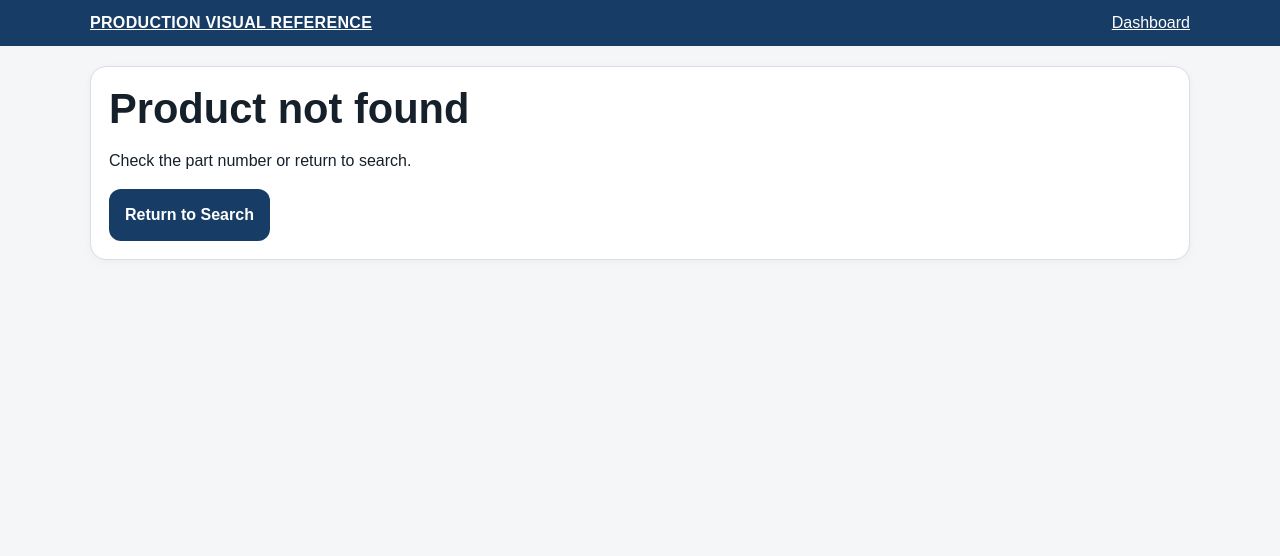
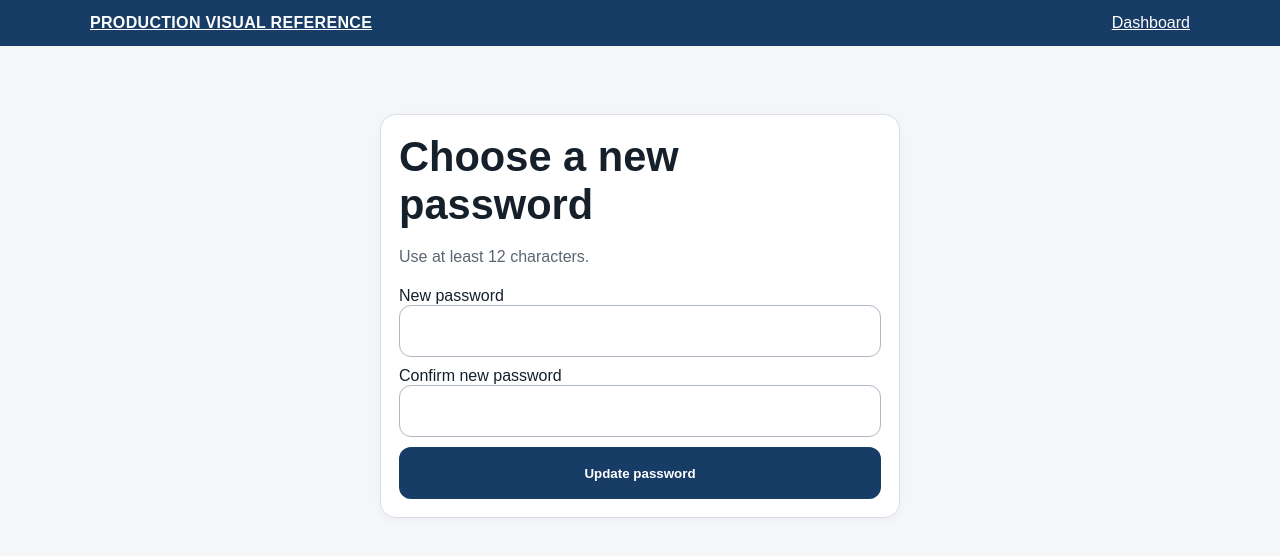
Before and after one commit to quirozr21-ops/production-visual-reference, a Next.js app: page /auth/update-password in a window 1280 px wide. Before the commit this address had no page. Shown: the top 556 px of the page. Built offline with nearby package versions, Linux system fonts and the light colour scheme.

Commit message:
Add update password page

```diff
--- /dev/null
+++ b/src/app/auth/update-password/page.tsx
@@ -0,0 +1,30 @@
+import { updatePassword } from "./actions";
+
+export default async function UpdatePasswordPage({
+  searchParams,
+}: {
+  searchParams: Promise<{ error?: string }>;
+}) {
+  const params = await searchParams;
+
+  return (
+    <main className="shell">
+      <div className="card" style={{ maxWidth: 520, margin: "48px auto" }}>
+        <h1>Choose a new password</h1>
+        <p className="muted">Use at least 12 characters.</p>
+        {params.error ? <div className="status danger">{params.error}</div> : null}
+        <form className="search-form" style={{ marginTop: 18 }} action={updatePassword}>
+          <label>
+            New password
+            <input className="input" name="password" type="password" autoComplete="new-password" minLength={12} required />
+          </label>
+          <label>
+            Confirm new password
+            <input className="input" name="confirmPassword" type="password" autoComplete="new-password" minLength={12} required />
+          </label>
+          <button className="button" type="submit">Update password</button>
+        </form>
+      </div>
+    </main>
+  );
+}
```
